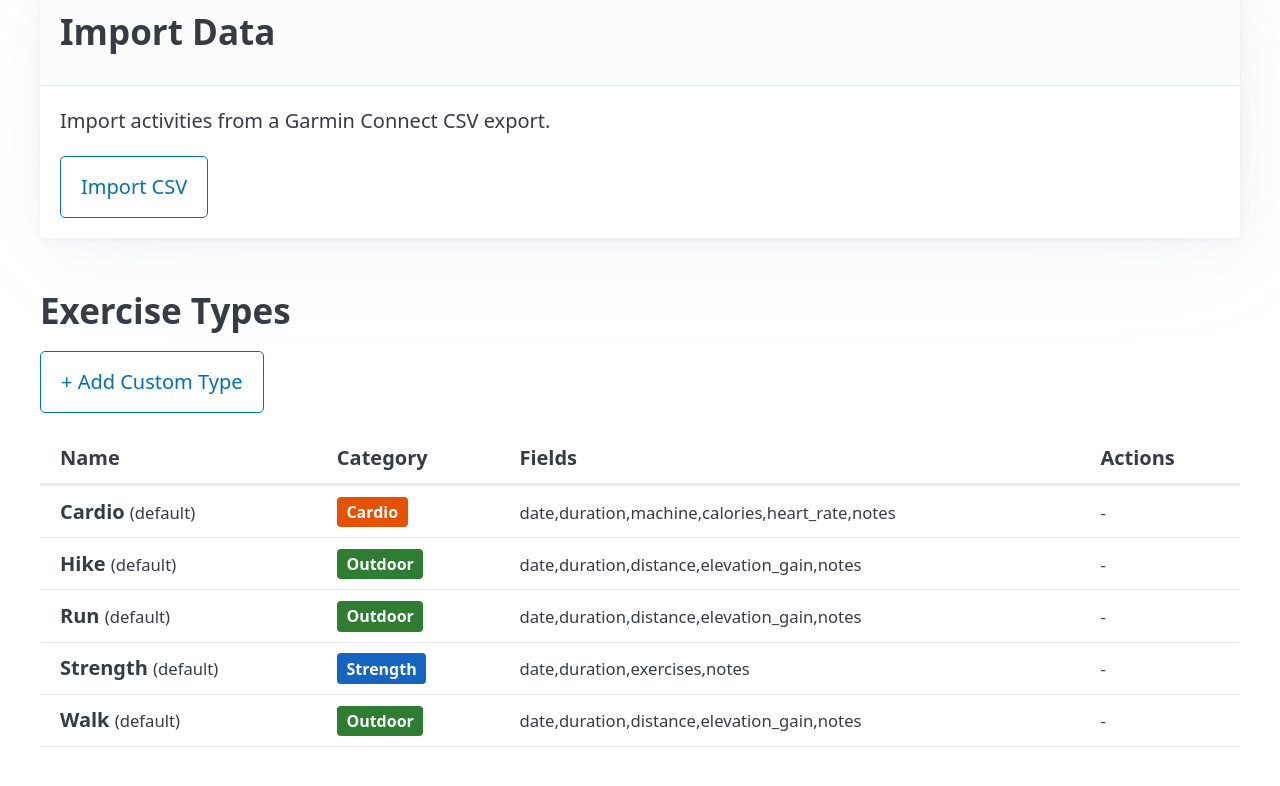
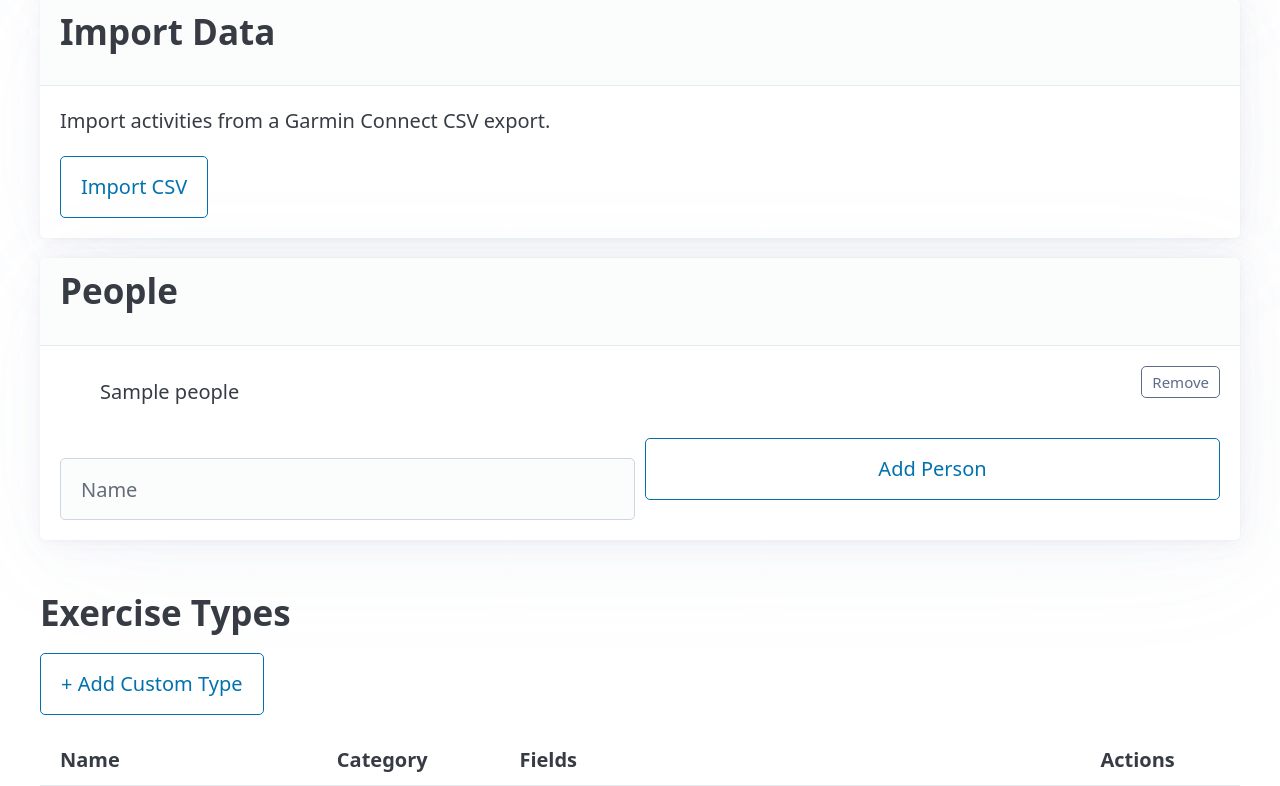
Before and after one commit to dspetersen97-alt/xtracker, a Flask app: page /settings in a window 1280 px wide. Shown: the part 426-1212 px from the top of the page. Run offline with Flask 3, Linux system fonts and the light colour scheme; data comes from the database, SQL or seed files in the repository; tables that the repository leaves empty hold one stand-in row (values such as "Sample post"); some libraries are stand-ins or nearby versions.

Commit message:
more general improvements

```diff
--- a/app/database.py
+++ b/app/database.py
@@ -100,6 +100,7 @@ def _migrate(db):
         ("elapsed_time_minutes", "REAL"),
         ("min_elevation_m", "REAL"),
         ("max_elevation_m", "REAL"),
+        ("person", "TEXT"),
     ]
 
     for col_name, col_type in new_columns:
@@ -116,7 +117,7 @@ CREATE TABLE IF NOT EXISTS activities (
     activity_date TEXT NOT NULL,
     activity_type TEXT NOT NULL,
     title TEXT,
-    duration_minutes INTEGER,
+    duration_minutes REAL,
     distance_km REAL,
     calories INTEGER,
     avg_hr INTEGER,
@@ -130,7 +131,8 @@ CREATE TABLE IF NOT EXISTS activities (
     min_elevation_m REAL,
     max_elevation_m REAL,
     notes TEXT,
-    details TEXT DEFAULT '{}'
+    details TEXT DEFAULT '{}',
+    person TEXT
 );
 
 CREATE INDEX IF NOT EXISTS idx_activities_date ON activities(activity_date);
@@ -148,6 +150,13 @@ CREATE TABLE IF NOT EXISTS settings (
     key TEXT PRIMARY KEY,
     value TEXT NOT NULL
 );
+
+CREATE TABLE IF NOT EXISTS people (
+    id INTEGER PRIMARY KEY AUTOINCREMENT,
+    name TEXT NOT NULL UNIQUE
+);
+
+CREATE INDEX IF NOT EXISTS idx_activities_person ON activities(person);
 """
 
 DEFAULT_EXERCISE_TYPES = [
--- a/app/importer.py
+++ b/app/importer.py
@@ -49,7 +49,7 @@ def _parse_int(value):
         return None
 
 
-def import_garmin_csv(file_content, source_units="imperial"):
+def import_garmin_csv(file_content, source_units="imperial", person=None):
     """Import activities from a Garmin Connect CSV export.
 
     Args:
@@ -68,7 +68,7 @@ def import_garmin_csv(file_content, source_units="imperial"):
 
     for i, row in enumerate(reader, start=2):
         try:
-            result = _import_row(db, row, source_units)
+            result = _import_row(db, row, source_units, person)
             if result:
                 imported += 1
             else:
@@ -81,7 +81,7 @@ def import_garmin_csv(file_content, source_units="imperial"):
     return {"imported": imported, "skipped": skipped, "errors": errors}
 
 
-def _import_row(db, row, source_units):
+def _import_row(db, row, source_units, person=None):
     """Import a single CSV row. Returns True if imported, False if skipped."""
     # Activity type mapping
     raw_type = row.get("Activity Type", "").strip().lower()
@@ -89,11 +89,11 @@ def _import_row(db, row, source_units):
     if not activity_type:
         return False
 
-    # Date - extract just the date part from '2026-08-24 17:04:37'
+    # Date - store full datetime if available
     date_str = row.get("Date", "").strip()
     if not date_str:
         return False
-    activity_date = date_str.split(" ")[0]
+    activity_date = date_str  # Keep full datetime e.g. '2026-08-24 17:04:37'
 
     # Title
     title = row.get("Title", "").strip() or None
@@ -108,13 +108,13 @@ def _import_row(db, row, source_units):
     # Calories
     calories = _parse_int(row.get("Calories", ""))
 
-    # Time (moving time) -> duration_minutes
+    # Time (moving time) -> duration_minutes (as float to preserve seconds)
     time_str = row.get("Time", "").strip()
     duration_minutes = None
     if time_str and time_str != "--":
         parsed = parse_time_string(time_str)
         if parsed is not None:
-            duration_minutes = round(parsed)
+            duration_minutes = parsed
 
     # Elapsed Time
     elapsed_str = row.get("Elapsed Time", "").strip()
@@ -166,11 +166,11 @@ def _import_row(db, row, source_units):
             activity_date, activity_type, title, duration_minutes, distance_km,
             calories, avg_hr, max_hr, avg_pace_sec_per_km, best_pace_sec_per_km,
             total_ascent_m, total_descent_m, steps, elapsed_time_minutes,
-            min_elevation_m, max_elevation_m, notes, details
-        ) VALUES (?, ?, ?, ?, ?, ?, ?, ?, ?, ?, ?, ?, ?, ?, ?, ?, ?, '{}')""",
+            min_elevation_m, max_elevation_m, notes, details, person
+        ) VALUES (?, ?, ?, ?, ?, ?, ?, ?, ?, ?, ?, ?, ?, ?, ?, ?, ?, '{}', ?)""",
         (activity_date, activity_type, title, duration_minutes, distance_km,
          calories, avg_hr, max_hr, avg_pace_sec_per_km, best_pace_sec_per_km,
          total_ascent_m, total_descent_m, steps, elapsed_time_minutes,
-         min_elevation_m, max_elevation_m, None),
+         min_elevation_m, max_elevation_m, None, person),
     )
     return True
--- a/app/models.py
+++ b/app/models.py
@@ -13,7 +13,7 @@ def create_activity(activity_date, activity_type, duration_minutes=None,
                     avg_pace_sec_per_km=None, best_pace_sec_per_km=None,
                     total_ascent_m=None, total_descent_m=None, steps=None,
                     elapsed_time_minutes=None, min_elevation_m=None,
-                    max_elevation_m=None):
+                    max_elevation_m=None, person=None):
     """Create a new activity record. Returns the new activity's ID."""
     db = get_db()
     details_json = json.dumps(details) if details else "{}"
@@ -22,19 +22,19 @@ def create_activity(activity_date, activity_type, duration_minutes=None,
            duration_minutes, distance_km, calories, avg_hr, max_hr,
            avg_pace_sec_per_km, best_pace_sec_per_km, total_ascent_m,
            total_descent_m, steps, elapsed_time_minutes, min_elevation_m,
-           max_elevation_m, notes, details)
-           VALUES (?, ?, ?, ?, ?, ?, ?, ?, ?, ?, ?, ?, ?, ?, ?, ?, ?, ?)""",
+           max_elevation_m, notes, details, person)
+           VALUES (?, ?, ?, ?, ?, ?, ?, ?, ?, ?, ?, ?, ?, ?, ?, ?, ?, ?, ?)""",
         (activity_date, activity_type, title, duration_minutes, distance_km,
          calories, avg_hr, max_hr, avg_pace_sec_per_km, best_pace_sec_per_km,
          total_ascent_m, total_descent_m, steps, elapsed_time_minutes,
-         min_elevation_m, max_elevation_m, notes, details_json),
+         min_elevation_m, max_elevation_m, notes, details_json, person),
     )
     db.commit()
     return cursor.lastrowid
 
 
 def get_activities(activity_type=None, date_from=None, date_to=None,
-                   limit=20, offset=0):
+                   person=None, limit=20, offset=0):
     """Get activities with optional filters. Returns list of Row objects."""
     db = get_db()
     query = "SELECT * FROM activities WHERE 1=1"
@@ -49,6 +49,9 @@ def get_activities(activity_type=None, date_from=None, date_to=None,
     if date_to:
         query += " AND activity_date <= ?"
         params.append(date_to)
+    if person:
+        query += " AND person = ?"
+        params.append(person)
 
     query += " ORDER BY activity_date DESC, created_at DESC"
     query += " LIMIT ? OFFSET ?"
@@ -58,7 +61,7 @@ def get_activities(activity_type=None, date_from=None, date_to=None,
     return [dict(row) for row in rows]
 
 
-def count_activities(activity_type=None, date_from=None, date_to=None):
+def count_activities(activity_type=None, date_from=None, date_to=None, person=None):
     """Count activities matching filters (for pagination)."""
     db = get_db()
     query = "SELECT COUNT(*) FROM activities WHERE 1=1"
@@ -73,6 +76,9 @@ def count_activities(activity_type=None, date_from=None, date_to=None):
     if date_to:
         query += " AND activity_date <= ?"
         params.append(date_to)
+    if person:
+        query += " AND person = ?"
+        params.append(person)
 
     return db.execute(query, params).fetchone()[0]
 
@@ -177,3 +183,31 @@ def set_units(units):
     if units not in ("metric", "imperial"):
         raise ValueError("Units must be 'metric' or 'imperial'")
     set_setting("units", units)
+
+# --- People ---
+
+
+def get_people():
+    """Get all people, ordered alphabetically."""
+    db = get_db()
+    rows = db.execute("SELECT * FROM people ORDER BY name ASC").fetchall()
+    return [dict(row) for row in rows]
+
+
+def create_person(name):
+    """Create a new person. Returns the new ID."""
+    db = get_db()
+    cursor = db.execute(
+        "INSERT OR IGNORE INTO people (name) VALUES (?)",
+        (name.strip(),),
+    )
+    db.commit()
+    return cursor.lastrowid
+
+
+def delete_person(person_id):
+    """Delete a person. Returns True if deleted."""
+    db = get_db()
+    cursor = db.execute("DELETE FROM people WHERE id = ?", (person_id,))
+    db.commit()
+    return cursor.rowcount > 0
--- a/app/routes/settings.py
+++ b/app/routes/settings.py
@@ -5,8 +5,11 @@ from flask import Blueprint, flash, redirect, render_template, request, url_for
 from ..importer import import_garmin_csv
 from ..models import (
     create_exercise_type,
+    create_person,
     delete_exercise_type,
+    delete_person,
     get_exercise_types,
+    get_people,
     get_units,
     set_units,
 )
@@ -37,7 +40,8 @@ def exercise_types():
     """List all exercise types and app settings."""
     types = get_exercise_types()
     units = get_units()
-    return render_template("settings.html", exercise_types=types, units=units)
+    people = get_people()
+    return render_template("settings.html", exercise_types=types, units=units, people=people)
 
 
 @settings_bp.route("/settings/types/new")
@@ -117,7 +121,8 @@ def toggle_units():
 @settings_bp.route("/settings/import", methods=["GET"])
 def import_page():
     """Show the CSV import form."""
-    return render_template("settings_import.html")
+    people = get_people()
+    return render_template("settings_import.html", people=people)
 
 
 @settings_bp.route("/settings/import", methods=["POST"])
@@ -137,10 +142,11 @@ def import_csv():
         return redirect(url_for("settings.import_page"))
 
     source_units = request.form.get("source_units", "imperial")
+    person = request.form.get("person", "").strip() or None
 
     try:
         content = file.read().decode("utf-8")
-        result = import_garmin_csv(content, source_units=source_units)
+        result = import_garmin_csv(content, source_units=source_units, person=person)
 
         if result["imported"] > 0:
             flash(f"Successfully imported {result['imported']} activities.", "success")
@@ -154,3 +160,24 @@ def import_csv():
         flash(f"Import failed: {str(e)}", "error")
 
     return redirect(url_for("settings.exercise_types"))
+
+@settings_bp.route("/settings/people", methods=["POST"])
+def add_person():
+    """Add a new person."""
+    name = request.form.get("name", "").strip()
+    if not name:
+        flash("Name is required.", "error")
+    else:
+        create_person(name)
+        flash(f"Person '{name}' added.", "success")
+    return redirect(url_for("settings.exercise_types"))
+
+
+@settings_bp.route("/settings/people/<int:person_id>/delete", methods=["POST"])
+def remove_person(person_id):
+    """Delete a person."""
+    if delete_person(person_id):
+        flash("Person removed.", "success")
+    else:
+        flash("Person not found.", "error")
+    return redirect(url_for("settings.exercise_types"))
--- a/app/templates/settings.html
+++ b/app/templates/settings.html
@@ -23,6 +23,30 @@
     <header><h2>Import Data</h2></header>
     <p>Import activities from a Garmin Connect CSV export.</p>
     <a href="{{ url_for('settings.import_page') }}" role="button" class="outline">Import CSV</a>
+</article>
+
+<!-- People -->
+<article>
+    <header><h2>People</h2></header>
+    {% if people %}
+    <ul>
+        {% for p in people %}
+        <li style="display: flex; justify-content: space-between; align-items: center;">
+            {{ p.name }}
+            <form method="POST" action="{{ url_for('settings.remove_person', person_id=p.id) }}"
+                  onsubmit="return confirm('Remove this person?');" style="display: inline; margin: 0;">
+                <button type="submit" class="secondary outline" style="padding: 0.2rem 0.5rem; font-size: 0.75rem;">Remove</button>
+            </form>
+        </li>
+        {% endfor %}
+    </ul>
+    {% else %}
+    <p><small>No people added yet.</small></p>
+    {% endif %}
+    <form method="POST" action="{{ url_for('settings.add_person') }}" style="display: flex; gap: 0.5rem; align-items: end;">
+        <input type="text" name="name" placeholder="Name" required style="margin-bottom: 0;">
+        <button type="submit" class="outline" style="white-space: nowrap;">Add Person</button>
+    </form>
 </article>
 
 <!-- Exercise Types -->
```
Also changed, not shown: app/routes/activities.py (+11 -1 lines), app/templates/history.html (+18 -4 lines), app/templates/log.html (+13 -0 lines), app/templates/settings_import.html (+9 -0 lines).
